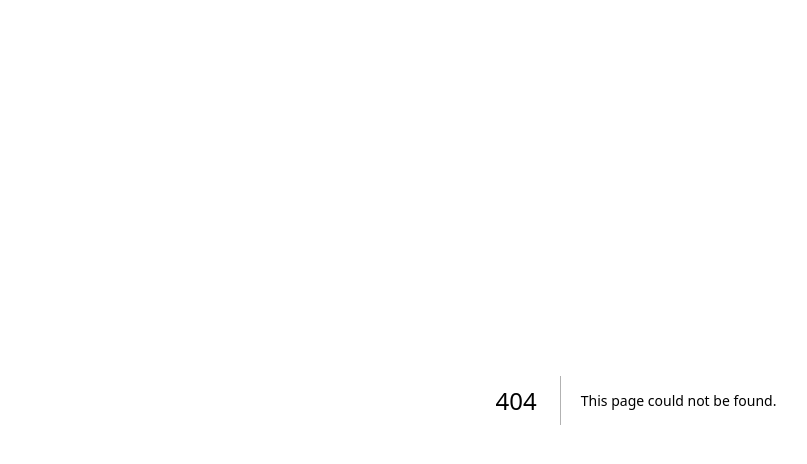
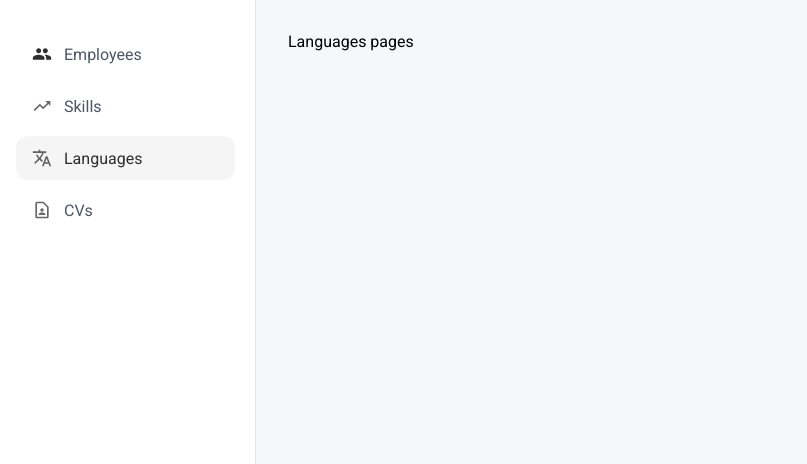
Before and after one commit to dreminjs/innowise-users-crm-system, a Next.js app: page /languages in a window 1280 px wide. Before the commit this address had no page. Shown: the top 464 px of the page, without its empty margins (4-811 px from the left). Built offline with nearby package versions, Linux system fonts and the light colour scheme; what @apollo/client-integration-nextjs would draw is missing.

Commit message:
add empty pages for dashboard layout

```diff
--- /dev/null
+++ b/src/app/(dashboard)/cvs/page.tsx
@@ -0,0 +1,3 @@
+export default function CvsPage() {
+    return <div>CVs page</div>
+}
--- /dev/null
+++ b/src/app/(dashboard)/languages/page.tsx
@@ -0,0 +1,3 @@
+export default function LanguagesPage() {
+    return <div>Languages pages</div>
+}
--- /dev/null
+++ b/src/app/(dashboard)/layout.tsx
@@ -0,0 +1,12 @@
+import { DashboardLayout } from '@/layouts/dashboard/ui/DashboardLayout'
+
+type Props = {
+    children: React.ReactNode
+}
+export default function Layout({children}: Props) {
+    return (
+        <DashboardLayout>
+            {children}
+        </DashboardLayout>
+    )
+}
--- /dev/null
+++ b/src/app/(dashboard)/profile/page.tsx
@@ -0,0 +1,3 @@
+export default function ProfilePage() {
+    return <div>Profile</div>
+}
--- /dev/null
+++ b/src/app/(dashboard)/skills/page.tsx
@@ -0,0 +1,3 @@
+export default function SkillsPage() {
+    return <div>skills</div>
+}
```
Also changed, not shown: src/app/(dashboard)/users/page.tsx (+1 -6 lines).
